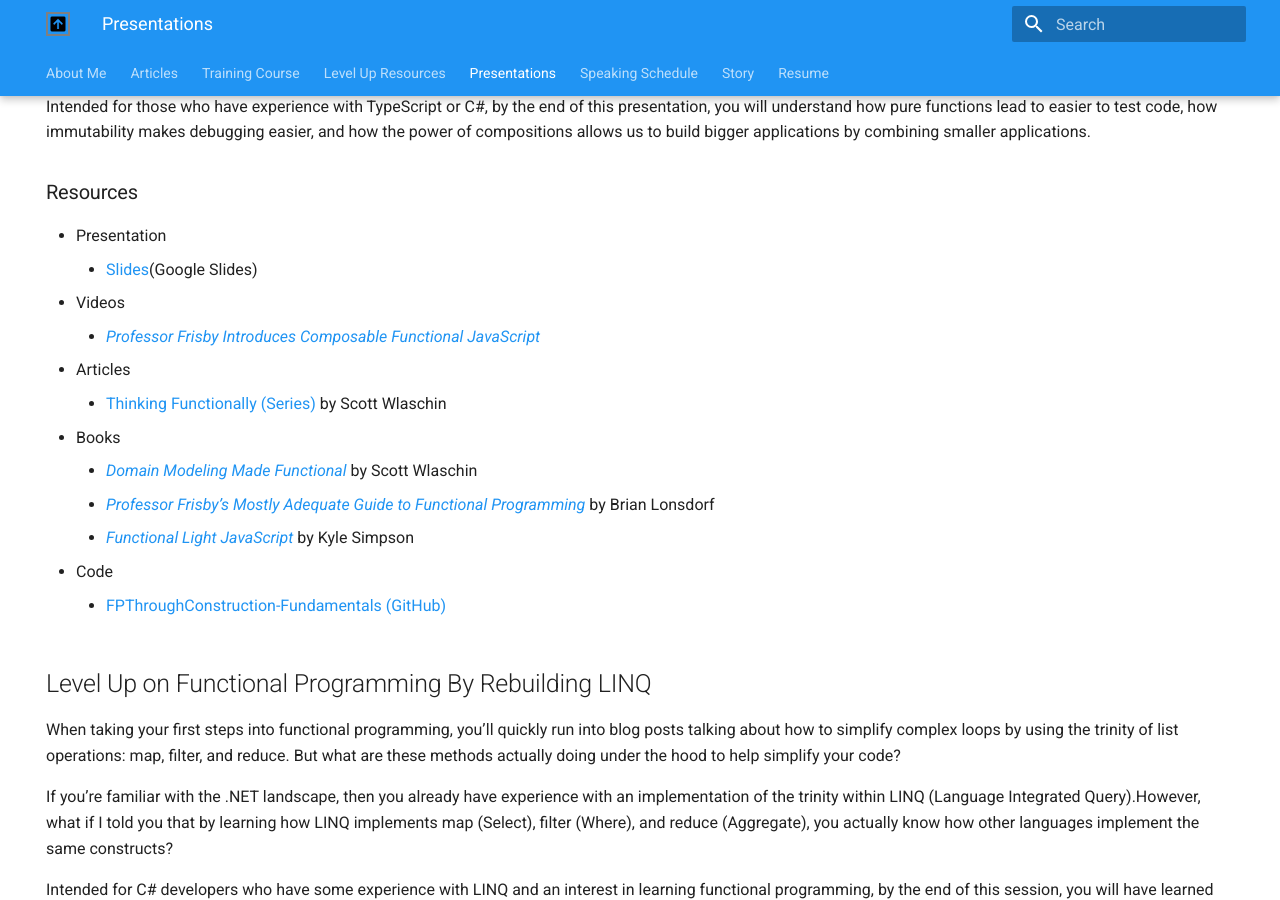
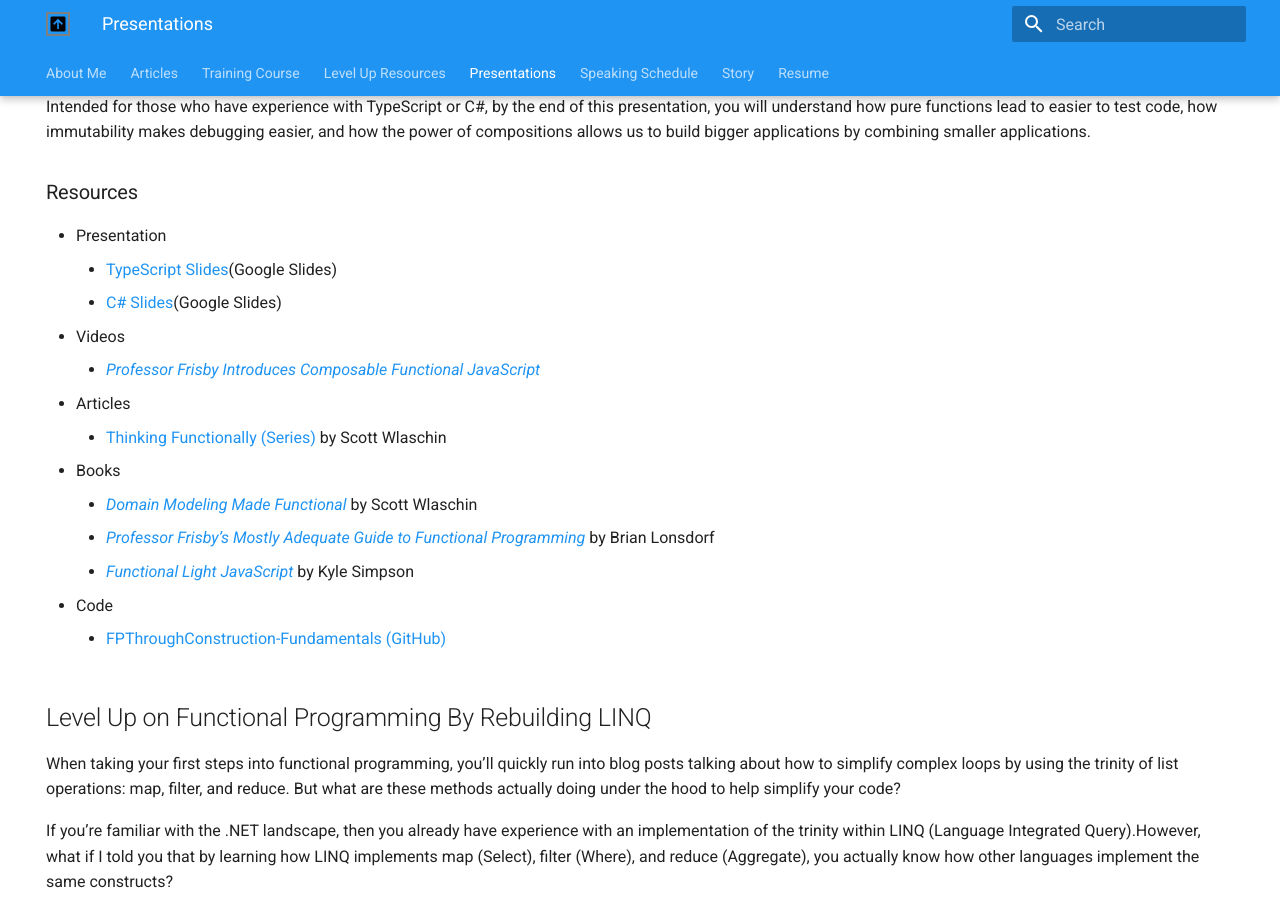
Before and after one commit to cameronpresley/blog, an MkDocs documentation site: the page built from docs/presentations.md, in a window 1280 px wide and 900 px high, scrolled down 3690 px. Built offline with MkDocs 1.6.1 and Material for MkDocs 9.7.7, drawn with Linux system fonts in a browser that asks for light colours; plug-ins that fetch from the network failed and are left out.

Commit message:
Update presentations.md (#134)
* Update presentations.md

* Update presentations.md

```diff
--- a/docs/presentations.md
+++ b/docs/presentations.md
@@ -112,7 +112,8 @@
 ### Resources
 
 - Presentation
-    - [Slides](https://docs.google.com/presentation/d/12NOkQWN42VTQK2fCNuoLhby5Aat1BFUNNGWL0_upRIU/edit?usp=sharing)(Google Slides)
+    - [TypeScript Slides](https://docs.google.com/presentation/d/12NOkQWN42VTQK2fCNuoLhby5Aat1BFUNNGWL0_upRIU/edit?usp=sharing)(Google Slides)
+    - [C# Slides](https://docs.google.com/presentation/d/1W5wwxkERD0iD2CC2LLydI1DHFxfzzQNBYBuJ3FWfUTA/edit?usp=sharing)(Google Slides)
 - Videos
     - _[Professor Frisby Introduces Composable Functional JavaScript](https://egghead.io/courses/professor-frisby-introduces-composable-functional-javascript)_
 - Articles
```
